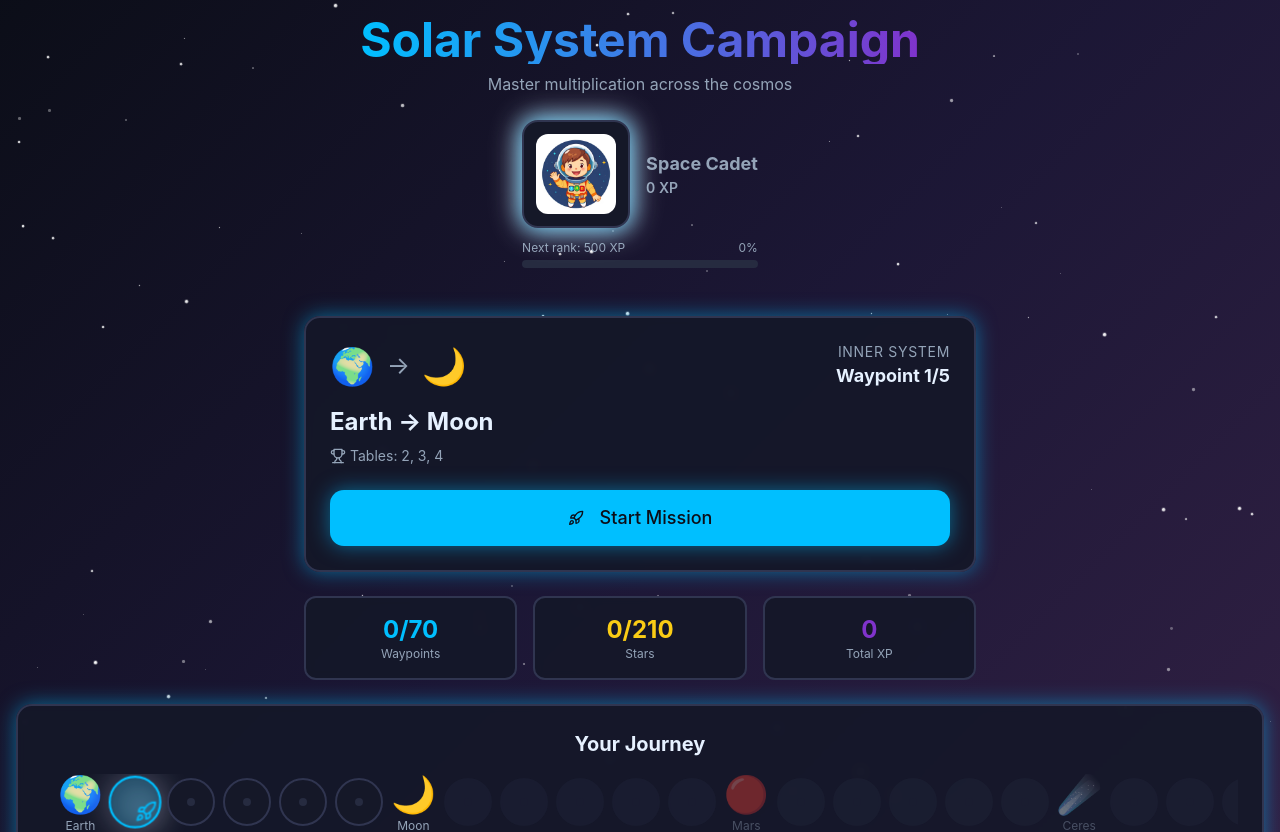
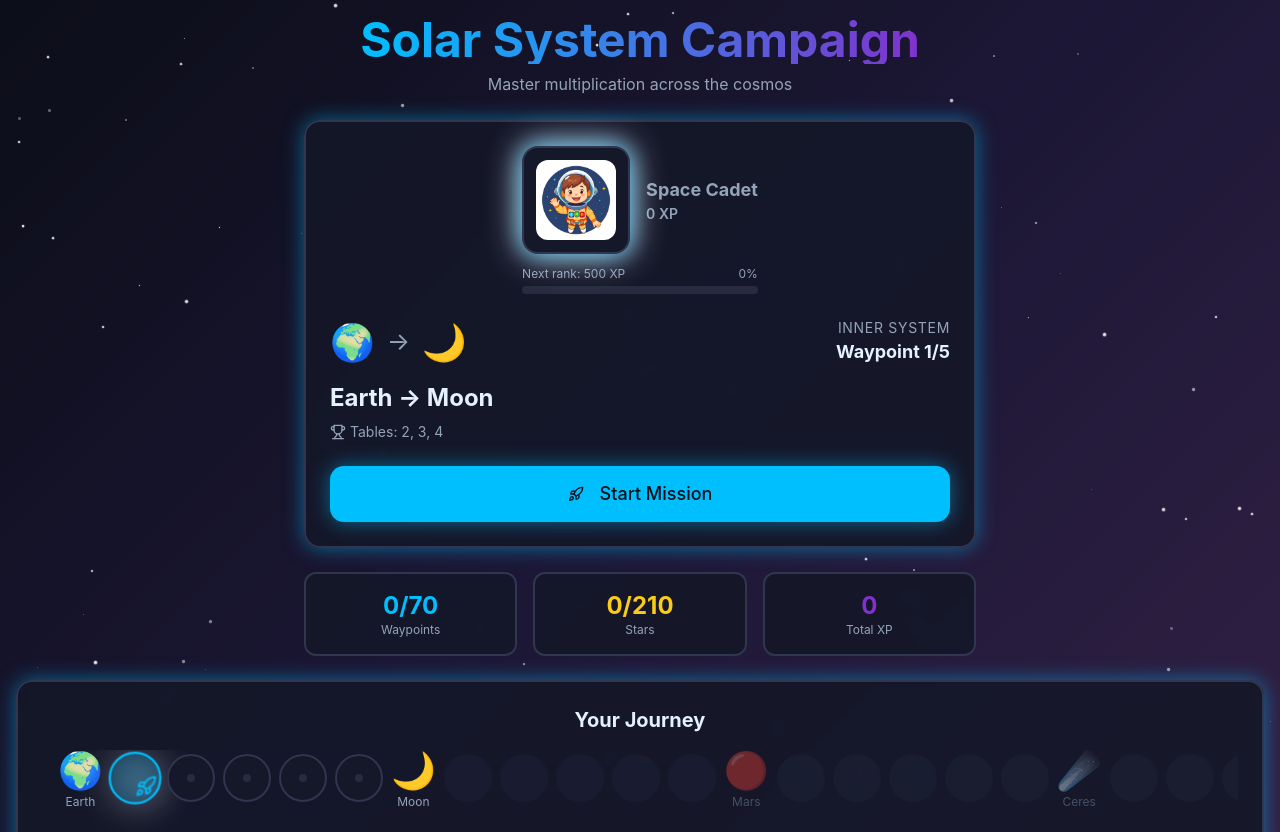
Before and after one commit to Oggie110/space-math-command, a React (Vite) app: page /campaign in a window 1280 px wide. Shown: the top 832 px of the page. Built offline with nearby package versions, Linux system fonts and the light colour scheme; the HTML template or start-up script is replaced by a standard one.

Commit message:
Refactor: Move rank badge on campaign page

```diff
--- a/src/pages/Campaign.tsx
+++ b/src/pages/Campaign.tsx
@@ -81,12 +81,14 @@ const Campaign = () => {
           </p>
         </div>
 
-        {/* Rank Badge */}
-        <RankBadge rank={rank} xp={stats.totalXP} className="mb-6" />
-
         {/* Current Mission Card */}
         <div className="w-full max-w-2xl">
           <div className="bg-card/90 backdrop-blur-sm border-2 border-border rounded-2xl p-6 shadow-glow-primary">
+            {/* Rank Badge */}
+            <div className="flex justify-center mb-6">
+              <RankBadge rank={rank} xp={stats.totalXP} />
+            </div>
+
             <div className="flex items-center justify-between mb-4">
               <div className="flex items-center gap-3">
                 <div className="text-4xl">{fromBody.emoji}</div>
```
